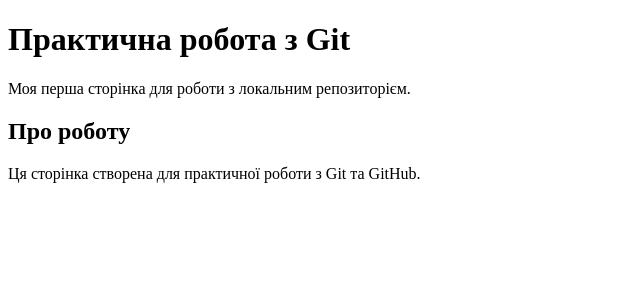
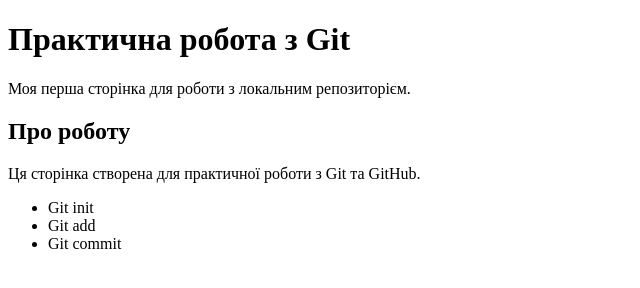
Before and after one commit to kholodsvkn25-sys/git-practice-1, a plain HTML site: page index.html in a window 1280 px wide. Shown: the whole page, without its empty margins (0-640 px from the left). Drawn offline with Linux system fonts and the light colour scheme.

Commit message:
Додано список Git команд

```diff
--- a/index.html
+++ b/index.html
@@ -11,3 +11,8 @@
     <p>Ця сторінка створена для практичної роботи з Git та GitHub.</p>
 </body>
 </html>
+<ul>
+    <li>Git init</li>
+    <li>Git add</li>
+    <li>Git commit</li>
+</ul>
```
